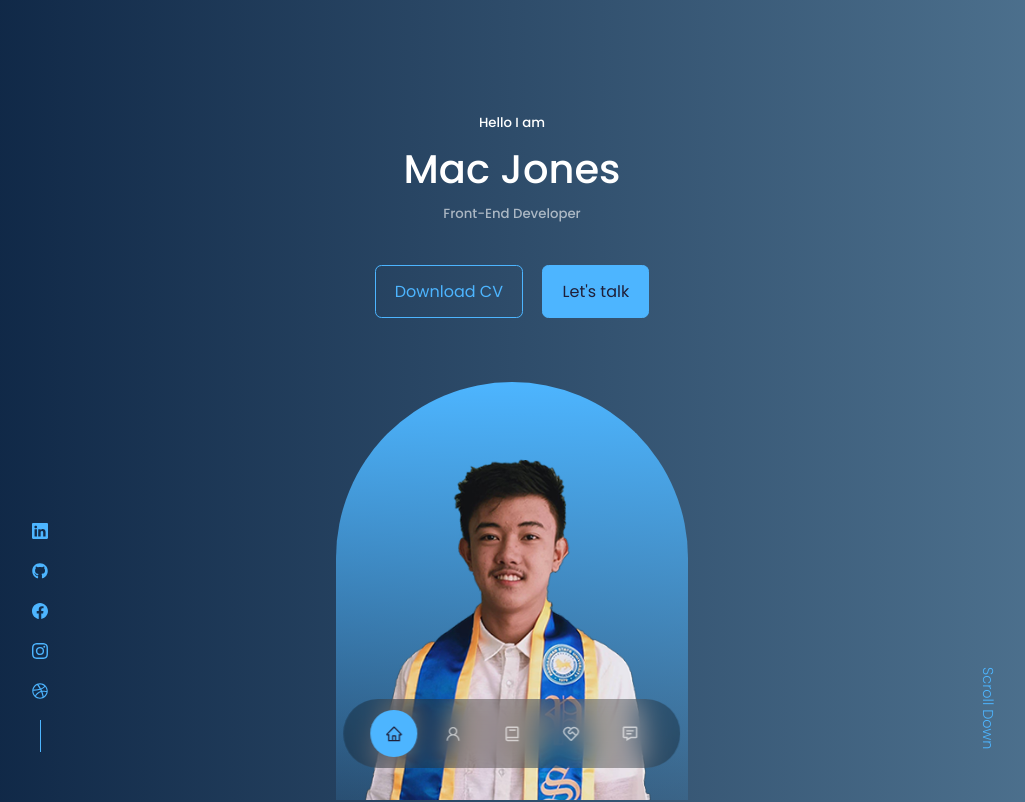
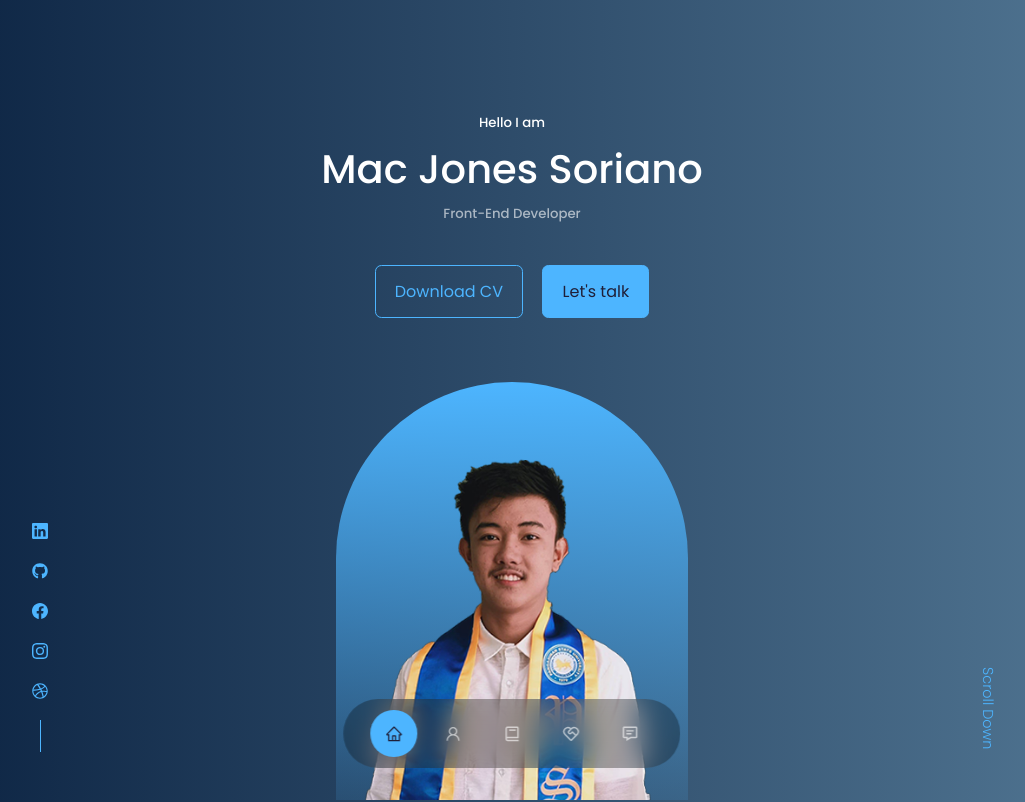
Before and after one commit to Mac-Jones/react-portfolio-website-mj, a React (Create React App) app: page / in a window 1280 px wide. Shown: the top 802 px of the page, without its empty margins (128-1153 px from the left). Built offline with nearby package versions, Linux system fonts and the light colour scheme; the HTML template or start-up script is replaced by a standard one; a web font is replaced by a local one.

Commit message:
change name

```diff
--- a/src/components/header/header.component.jsx
+++ b/src/components/header/header.component.jsx
@@ -9,7 +9,7 @@ const Header = () => {
 		<header>
 			<div className='container header__container'>
 				<h5>Hello I am</h5>
-				<h1>Mac Jones</h1>
+				<h1>Mac Jones Soriano</h1>
 				<h5 className='text-light'>Front-End Developer</h5>
 				<CTA />
 
```
